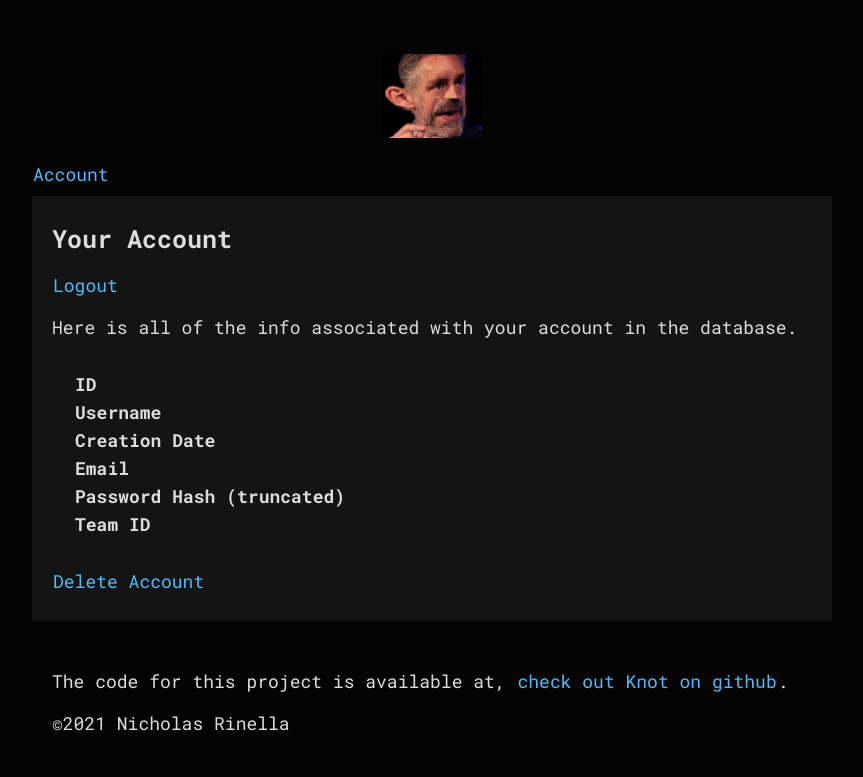
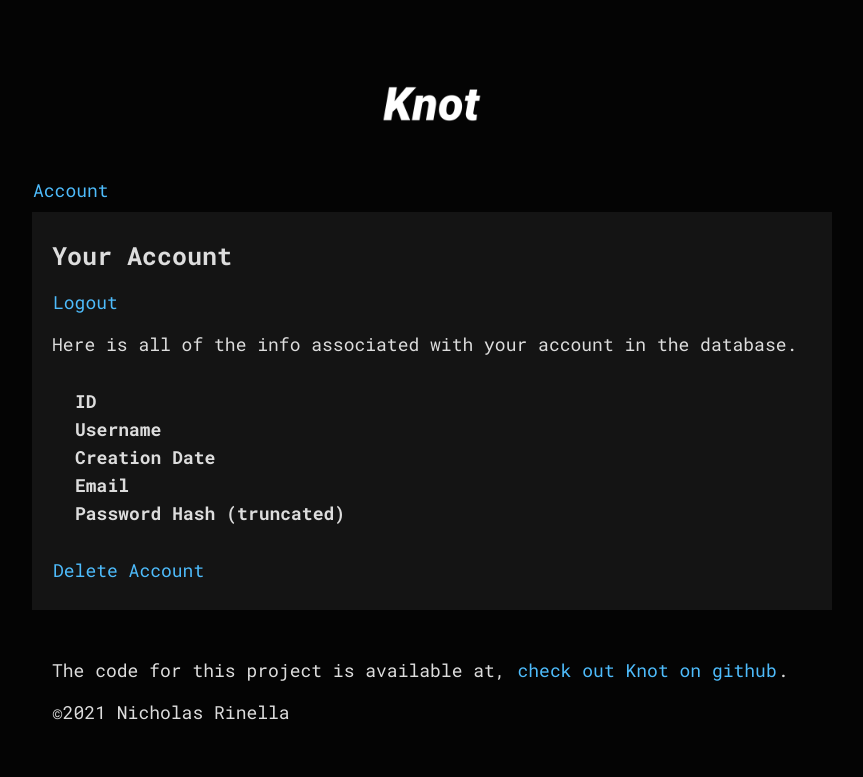
Before and after one commit to GreenBalaclavaMan/knot, a PHP site: page /viewaccount.php in a window 1280 px wide. Shown: the top 777 px of the page, without its empty margins (208-1071 px from the left). After the commit the page ends 720 px from the top, so only its background shows below. Run offline with PHP 8.4, Linux system fonts and the light colour scheme; the visitor is signed in with stand-in values (Sample User, id 1); data that the repository does not hold is empty.

Commit message:
deleted unnecassary files and fixed sql

```diff
--- a/createaccount.php
+++ b/createaccount.php
@@ -57,7 +57,7 @@
 								$user_active = true;
 
 	                                   //Insert the new user into the database
-	                                   $sql = "INSERT INTO `t_users`(`user_id`, `user_name`, `user_birthday`, `user_email`, `user_password`, `user_verified`, `user_active`) VALUES (NULL,'$user_name',NULL,'$user_email','$user_password','$user_verified', '$user_active')" or DIE('Bad Insert Query');
+	                                   $sql = "INSERT INTO `t_users`(`user_id`, `user_name`, `user_email`, `user_password`, `user_joindate`, `user_active`) VALUES (NULL,'$user_name','$user_email','$user_password',NULL, '$user_active')" or DIE('Bad Insert Query');
 	                                   mysqli_query($conn, $sql);
 	                                   $msg = $successmsg;
 
--- a/deleteaccount.php
+++ b/deleteaccount.php
@@ -54,7 +54,7 @@
                          }
 
 				}else{
-					$msg = "Uh, you were somehow logged into an account that doesn't exist in the database. This should not be possible, please contact me at GreenBalaclavaMan@protonmail.com, I would love to know how you managed this.";
+					$msg = "Uh, you were somehow logged into an account that doesn't exist in the database. This should not be possible, please contact me at NicholasRinella@protonmail.com, I would love to know how you managed this.";
 				}
 
 		     }else{
--- a/header.php
+++ b/header.php
@@ -20,7 +20,7 @@
 
           <!--Page Title-->
           <title>
-               <?php echo "LobsterBoard - " . $title; ?>
+               <?php echo "Knot - " . $title; ?>
           </title>
      </head>
 
@@ -34,7 +34,7 @@
 				<!--Logo-->
 				<div class="header-logo">
 	                    <a href="index.php">
-	                         <img class="header-logo" src="images/logo.png" alt="WebOTP Logo">
+	                         <img class="header-logo" src="images/logo.png" alt="Knot Logo">
 	                    </a>
 				</div>
 
--- a/login.php
+++ b/login.php
@@ -75,7 +75,7 @@
 		</p>
 
 		<p>
-          	Dont have an account? You can create one <a href="createaccount.php" color="aqua">here</a>.
+          	Dont have an account? You can create one <a href="createaccount.php">here</a>.
 		</p>
      </div>
 </html>
--- a/main.php
+++ b/main.php
@@ -19,7 +19,6 @@
 			<li><a href="viewaccount.php">viewaccount.php</a></li>
 			<li><a href="login.php">login.php</a></li>
 			<li><a href="logout.php">logout.php</a></li>
-			<li><a href="viewteams.php">viewteams.php</a></li>
 		</ul>
 	</div>
 </html>
--- a/scripts/dbc.php
+++ b/scripts/dbc.php
@@ -1,5 +1,5 @@
 <?php
-     $conn = mysqli_connect('localhost','root','','db_lobsterboard');//or DIE('No Connection');
+     $conn = mysqli_connect('localhost','root','','db_knot');//or DIE('No Connection');
 	// Check connection
 	if (!$conn) {
 	  die("Error - Could not connect to database!" . mysqli_connect_error());
--- a/viewaccount.php
+++ b/viewaccount.php
@@ -23,10 +23,9 @@
 			//Store data in variables
 			$account_id = $row['user_id'];
 			$account_name = $row['user_name'];
-			$account_birthday = $row['user_birthday'];
+			$account_birthday = $row['user_joindate'];
 			$account_email = $row['user_email'];
 			$account_password = substr($row['user_password'], 0, 16); //Truncated version of the password hash
-			$account_team = $row['team_id'];
 		}else{
 			//User does not exist in database
 		}
@@ -87,14 +86,6 @@
 					<?php echo($account_password); ?>
 				</td>
 			</tr>
-			<tr>
-				<td class="cell-heading">
-					Team ID
-				</td>
-				<td>
-					<?php echo($account_team); ?>
-				</td>
-			</tr>
 		</table>
 
 		<p>
```
Also changed, not shown: images/bannerLogo.bmp (deleted), images/bannerLogo.png (deleted), images/bannerLogoInverted.png (deleted), images/bannerLogoInvertedCropped.png (deleted), images/catGifRainbow.gif (deleted), images/clouds1.jpg (deleted), images/clouds1Seamless.jpg (deleted), images/icon-account.png (deleted), images/logo.png, images/otp1.jpg (deleted), 2 other files.
